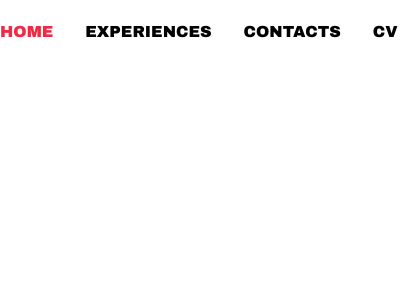
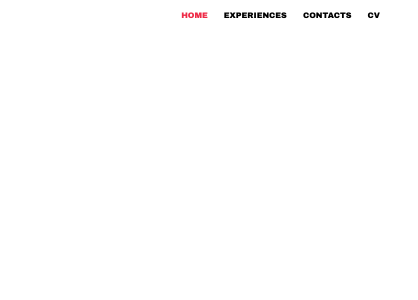
Before and after one commit to ReyhanArdiya/ReyhanArdiya.github.io, a React (Create React App) app: page / in a window 390 px wide. Shown: the top 300 px of the page, 418 px wide, since content can reach past the window. Built offline with nearby package versions, Linux system fonts and the light colour scheme.

Commit message:
Add navbar media queries

```diff
--- a/src/components/Navbar/Navbar.css
+++ b/src/components/Navbar/Navbar.css
@@ -2,7 +2,7 @@
 	align-items: center;
 	column-gap: 2em;
 	display: flex;
-	font-size: 1em;
+	font-size: 0.5em;
 	grid-area: navbar;
 	justify-content: flex-end;
 	padding: 1.5em 0;
@@ -21,3 +21,15 @@
 .navbar-link-active {
 	color: var(--color-primary-1);
 }
+
+@media screen and (min-width: calc(400em / 16)) {
+	#navbar {
+		font-size: 0.65em;
+	}
+}
+
+@media screen and (min-width: calc(768em / 16)) {
+	#navbar {
+		font-size: 1em;
+	}
+}
```
